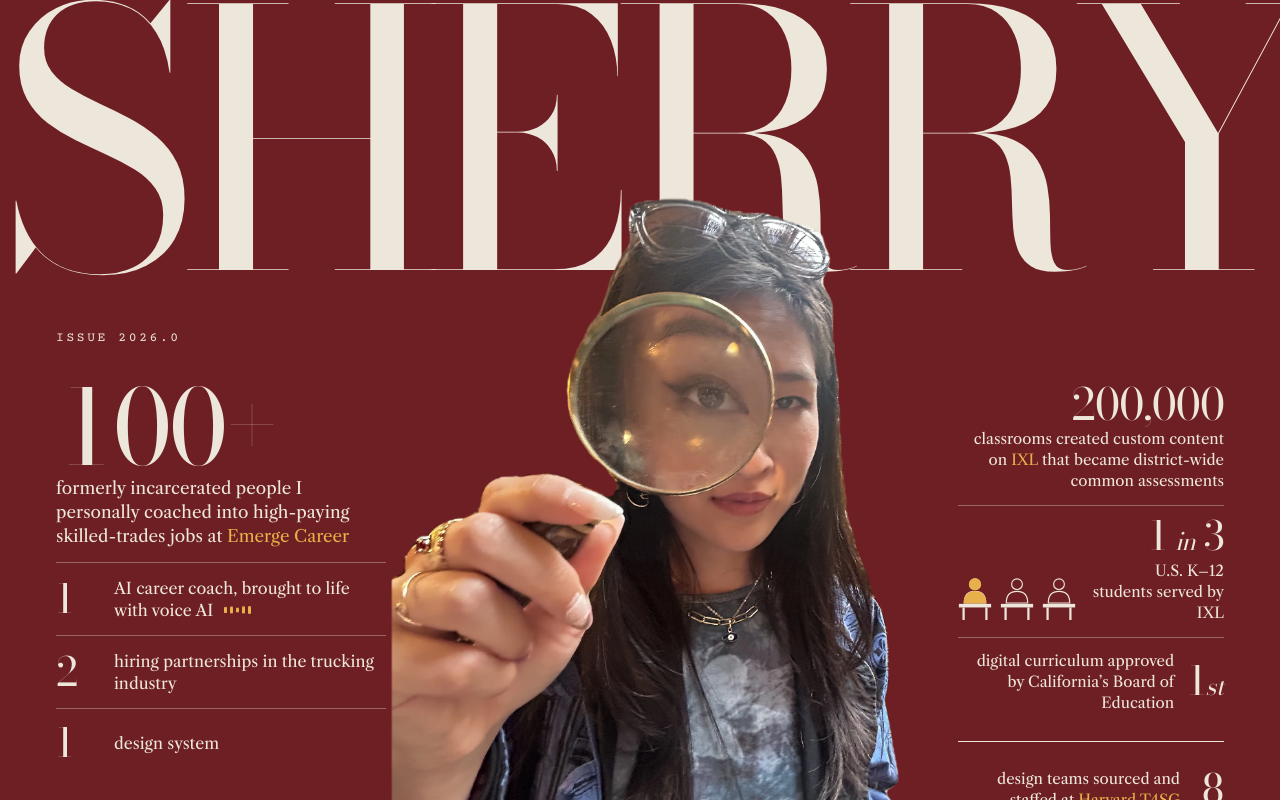
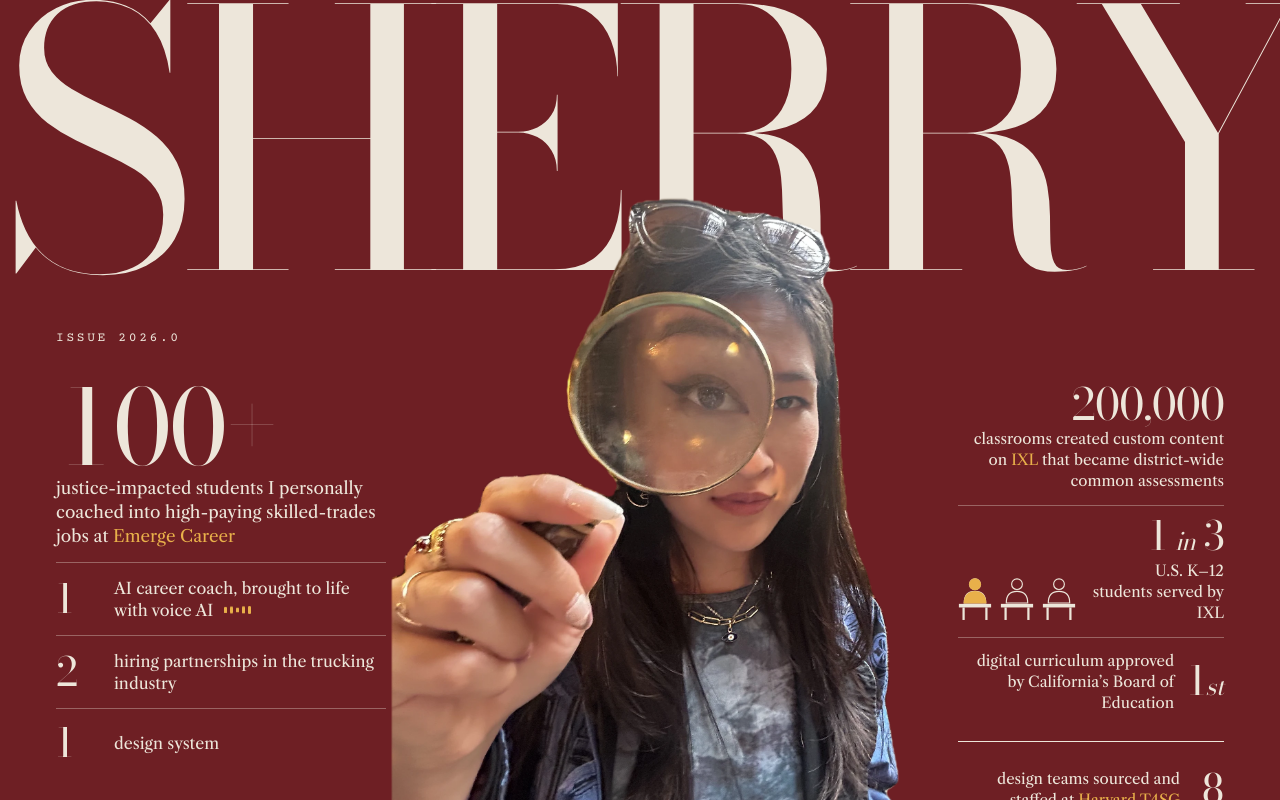
Before and after one commit to shxrryliu/personal-webby, a Next.js app: page / in a window 1280 px wide. Shown: the top 800 px of the page. Built offline with nearby package versions, Linux system fonts and the light colour scheme.

Commit message:
Say "justice-impacted students" in the cover's Emerge line
Co-Authored-By: Claude Fable 5.2 <noreply@anthropic.com>

```diff
--- a/app/cover.tsx
+++ b/app/cover.tsx
@@ -244,7 +244,7 @@ export function Cover() {
               <CountUp to={100} suffix="+" delay={1.0} skip={reduced} />
             </div>
             <p className="text-[17px] leading-6">
-              formerly incarcerated people I personally coached into
+              justice-impacted students I personally coached into
               high-paying skilled-trades jobs at{" "}
               <Org href="https://www.emergecareer.com">Emerge Career</Org>
             </p>
```
